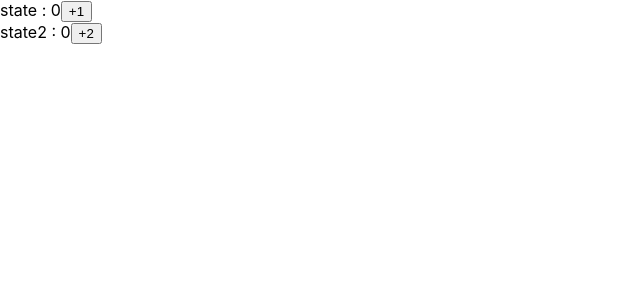
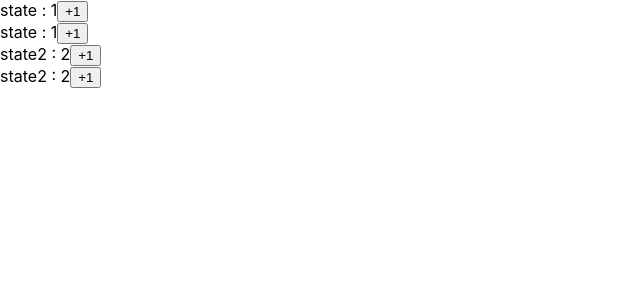
Before and after one commit to jamessawyer/react-mirco-state-manage, a React (Vite) app: page / in a window 1280 px wide. Shown: the top 300 px of the page, without its empty margins (0-640 px from the left). Built offline with nearby package versions, Linux system fonts and the light colour scheme.

Commit message:
添加 useStoreSelector 用于提取store中的部分state， 避免其余订阅了store的组件重渲染

```diff
--- a/src/App.tsx
+++ b/src/App.tsx
@@ -1,4 +1,4 @@
-import { useEffect, useState } from 'react'
+import { useCallback, useEffect, useState } from 'react'
 
 const createContainer = (initialState: unknown) => {
   let state = initialState
@@ -37,7 +37,7 @@
   return { getState, setState, subscribe }
 }
 
-const store = createStore({ count: 0 })
+const store = createStore({ count1: 1, count2: 2 })
 // console.log('get state: ', store.getState())
 // store.setState({ count: 1 })
 // console.log('get state 2: ', store.getState())
@@ -64,45 +64,72 @@
   return [state, store.setState] as const
 }
 
+// 因为上面的 useStore 返回整个 state 对象
+// 这样会导致 state中的任何一部分状态发生了更新，其余订阅了store的组件 都会重新渲染 导致性能问题
+// 所以我们需要把 state 中的某个部分抽离出来
+const useStoreSelector = <T, S>(store: Store<T>, selector: (state: T) => S) => {
+  const [state, setState] = useState(() => selector(store.getState()))
+
+  useEffect(() => {
+    const unsubscribe = store.subscribe(() => {
+      setState(selector(store.getState()))
+    })
+
+    setState(selector(store.getState()))
+
+    return unsubscribe
+  }, [store, selector])
+
+  return state
+}
+
 
 
 const Counter1 = () => {
-  const [state, setState] = useStore(store)
+  // 使用 useCallback 获取一个稳定的 selector 函数
+  const state = useStoreSelector(store, useCallback(state => state.count1, []))
 
   const inc = () => {
-    setState(prev => ({
+    // 注意这里需要使用 immutable 的方式更新对象
+    store.setState(prev => ({
       ...prev,
-      count: prev.count + 1
+      count1: prev.count1 + 1
     }))
   }
 
   return <div>
-    state : {state.count}
+    state : {state}
     <button onClick={inc}>+1</button>
   </div>
 }
+
+// selector 函数 只选取部分状态
+const selectCount2 = (state: ReturnType<typeof store.getState>) => state.count2
+
 const Counter2 = () => {
-  const [state, setState] = useStore(store)
+  const state = useStoreSelector(store, selectCount2)
 
   const inc = () => {
-    setState(prev => ({
+    store.setState(prev => ({
       ...prev,
-      count: prev.count + 2
+      count2: prev.count2 + 1
     }))
   }
 
   return <div>
-    state2 : {state.count}
-    <button onClick={inc}>+2</button>
+    state2 : {state}
+    <button onClick={inc}>+1</button>
   </div>
 }
 
-
 function App() {
 
+  // 使用 selector 之后，Counter1中的 count1 更新不会导致 Counter2组件重渲染
   return (
     <div className="App">
       <Counter1 />
+      <Counter1 />
+      <Counter2 />
       <Counter2 />
     </div>
   )
```
